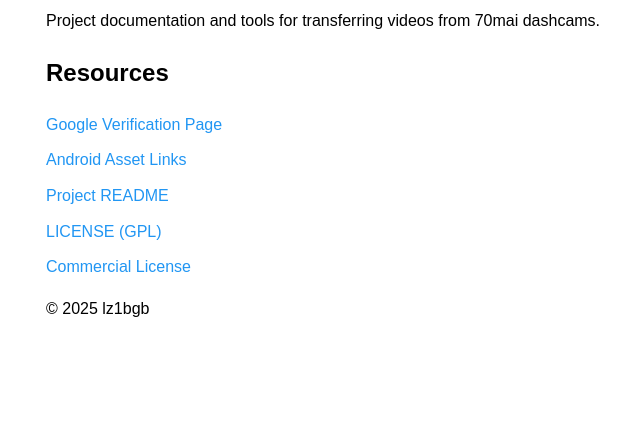
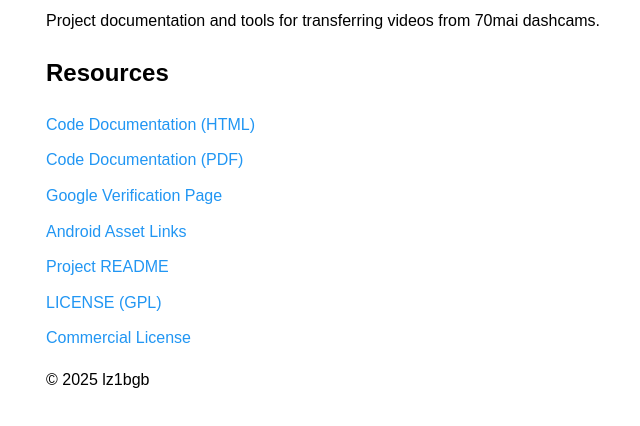
Before and after one commit to Sr-bgb/70mai_http_to_sftp, a plain HTML site: page index.html in a window 1280 px wide. Shown: the part 106-532 px from the top of the page, without its empty margins (194-834 px from the left). Drawn offline with Linux system fonts and the light colour scheme.

Commit message:
Implement automated Doxygen documentation generation via GitHub Actions
This update introduces a documentation pipeline that automatically generates HTML and PDF versions of the code documentation upon every push to the main branch.

*   **Documentation Configuration**:
    *   Added `Doxyfile` to configure Doxygen for the project, including support for Kotlin/Java source files, Markdown, and Bulgarian language output.
    *   Enabled LaTeX-to-PDF generation with A4 paper support and PDF hyperlinks.
*   **Automation**:
    *   Created `.github/workflows/doxygen.yml` to automate the build process.
    *   The workflow installs necessary dependencies (Doxygen, LaTeX, Cyrillic font packages), runs the generation engine, and commits the updated docs back to the repository.
*   **Web Integration**:
    *   Updated `index.html` to provide direct links to the generated HTML documentation and the compiled PDF manual.

```diff
--- a/index.html
+++ b/index.html
@@ -20,6 +20,8 @@
 
     <h2>Resources</h2>
     <ul>
+        <li><a href="docs/html/index.html">Code Documentation (HTML)</a></li>
+        <li><a href="docs/70mai_Dashcam_Transfer_Docs.pdf">Code Documentation (PDF)</a></li>
         <li><a href="googlea0a301bd9945f691.html">Google Verification Page</a></li>
         <li><a href=".well-known/assetlinks.json">Android Asset Links</a></li>
         <li><a href="README.md">Project README</a></li>
```
Also changed, not shown: 2 other files.
